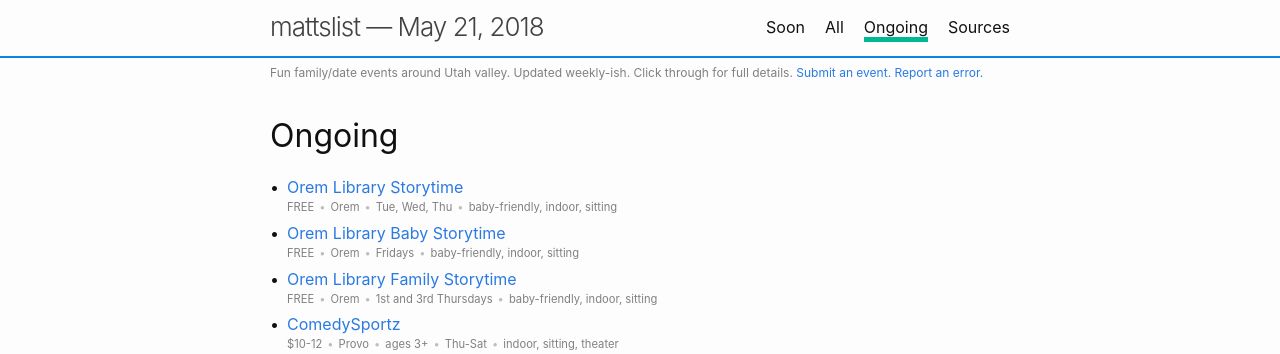
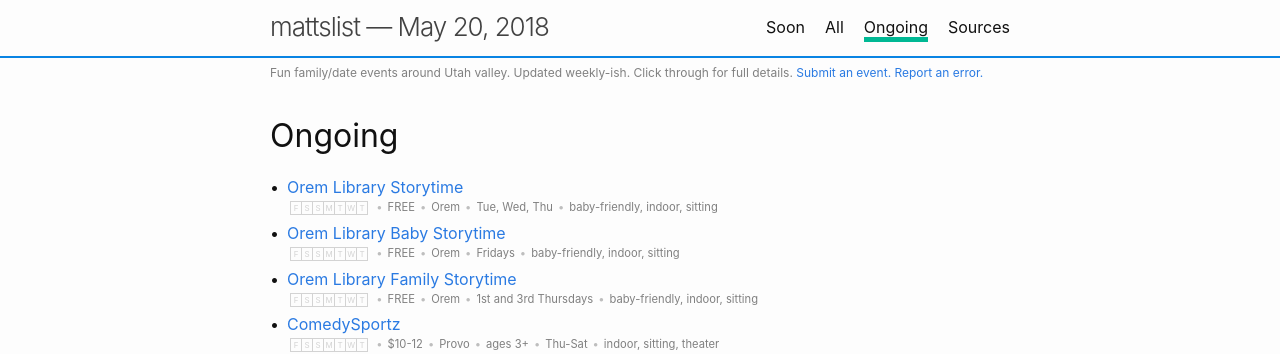
Before and after one commit to iffy/utahvalley, a Jekyll site: the page built from ongoing.md, in a window 1280 px wide, cut to the strip 0-354 px from the top of the page. Built offline with Jekyll 4.4.1, drawn with Linux system fonts in a browser that asks for light colours.

Commit message:
Include calendar

```diff
--- a/_data/startdate.yml
+++ b/_data/startdate.yml
@@ -1 +1 @@
-"2018-05-21"
+2018-05-20
--- a/_includes/event_listing.html
+++ b/_includes/event_listing.html
@@ -1,16 +1,18 @@
-{%- assign start = site.data.startdate | date: "%s" | plus: 0 -%}
+{%- assign time_start = include.start -%}
 {%- assign order = 0 -%}
 {%- assign whens = "" | split: "" -%}
+{%- assign nwhens = "" | split: "" -%}
 {%- if event.when.first -%}
   {%- for when in event.when -%}
     {%- assign nwhen = when | date: "%s" | plus: 0 -%}
-    {%- if nwhen > start -%}
+    {%- if nwhen > time_start -%}
       {%- assign whens = whens | push: when -%}
     {%- endif -%}
+    {%- assign nwhens = nwhens | push: nwhen -%}
   {%- endfor -%}
   {%- for when in whens -%}
     {%- assign date = when | date: "%s" | plus: 0 -%}
-    {%- if date > start and (order == 0 or date < order) -%}
+    {%- if date > time_start and (order == 0 or date < order) -%}
       {%- assign order = date -%}
     {%- endif -%}
   {%- endfor -%}
@@ -24,6 +26,18 @@
   <div class="body">
     <div class="first-line"><a href="{{event.url}}" target="_blank">{{ event.name }}</a></div>
     <div class="second-line">
+      <span class="segment" data-name="calendar">
+        <div class="calendar">
+          {%- for num in (0...6) -%}
+          {%- assign seconds_after = num | times: 86400 -%}
+          {%- assign thisday = time_start | plus: seconds_after -%}
+          {%- assign nextday = thisday | plus: 86400 -%}
+          <div class="{%- for nwhen in nwhens -%}
+            {%- if (nwhen >= thisday) and (nwhen < nextday -%}included {% endif -%}
+          {%- endfor -%}" date-date-marker="{{ thisday }}">{{ nextday | date: "%a" | truncate: 1, ''}}</div>
+          {%- endfor -%}
+        </div>
+      </span>
       <span class="segment" data-name="price">
       {%- if event.price == 'free' or event.price == 'FREE' -%}
         FREE
--- a/_sass/minima/_layout.scss
+++ b/_sass/minima/_layout.scss
@@ -39,6 +39,31 @@ li {
   .second-line {
     color: grey;
     font-size: 70%;
+  }
+  .calendar {
+    display: inline-block;
+    border-collapse: collapse;
+    padding: 0;
+    margin: 0;
+    > div {
+      display: inline-block;
+      padding: 0;
+      font-size: 8px;
+      border: 1px solid lightgrey;
+      border-width: 1px 0px 1px 1px;
+      sheight: 8px;
+      width: 10px;
+      color: lightgrey;
+      position: relative;
+      text-align: center;
+      &.included {
+        background-color: lightgrey;
+        color: black;
+      }
+      &:last-child {
+        border-right-width: 1px;
+      }
+    }
   }
   .segment {
     display: inline-block;
--- a/_scripts/updatedate.py
+++ b/_scripts/updatedate.py
@@ -13,10 +13,11 @@ def main(debug=False):
     run(['git', 'merge', 'origin/master'])
 
     start = date.today()
-    while start.weekday() != 0:
+    SUNDAY = 6
+    while start.weekday() != SUNDAY:
         start -= timedelta(days=1)
     with io.open(datefile, 'w') as fh:
-        fh.write(u'"{0}"'.format(start) + u'\n')
+        fh.write(u'{0}'.format(start) + u'\n')
 
     # commit
     run(['git', 'add', datefile])
```
Also changed, not shown: index.md (+2 -2 lines).
